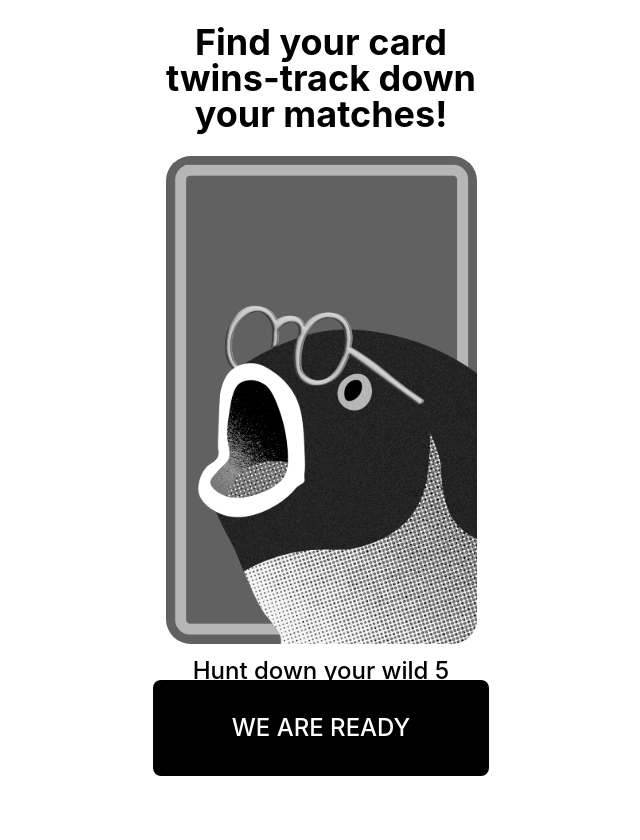
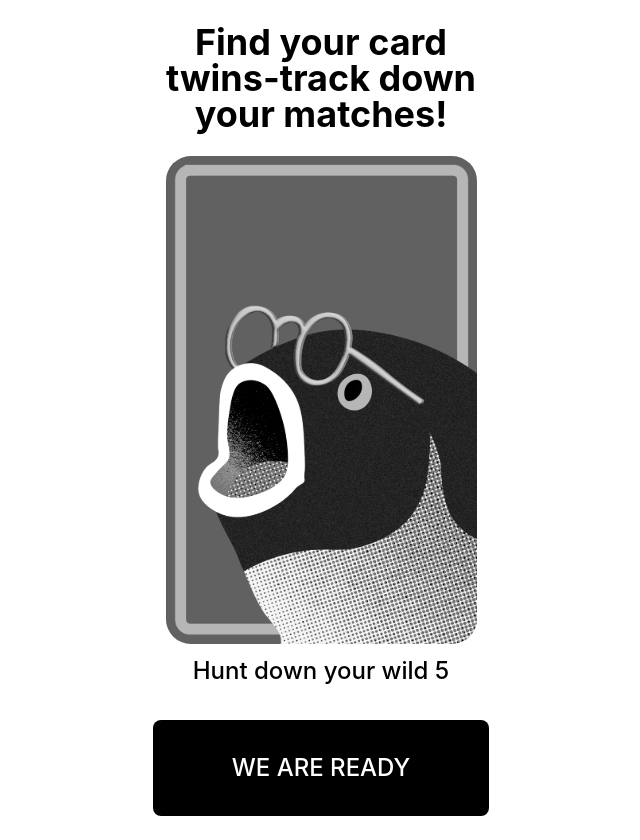
Before and after one commit to HannaJ95/mingle-tool, a React (Vite) app in the folder client/: page /matching in a window 1280 px wide. Shown: the whole page, without its empty margins (319-959 px from the left). Before the commit the page ends 800 px from the top, so only its background shows below. Built offline with nearby package versions, Linux system fonts and the light colour scheme.

Commit message:
Add vertical gap to MatchingPage main

```diff
--- a/client/src/pages/MatchingPage.jsx
+++ b/client/src/pages/MatchingPage.jsx
@@ -13,7 +13,7 @@
         </h1>
       </header>
 
-      <main className="flex flex-1 flex-col justify-between items-center text-center">
+      <main className="flex flex-1 flex-col justify-between items-center text-center gap-10">
 
         <div className="flex flex-col items-center gap-4.5">
 
```
